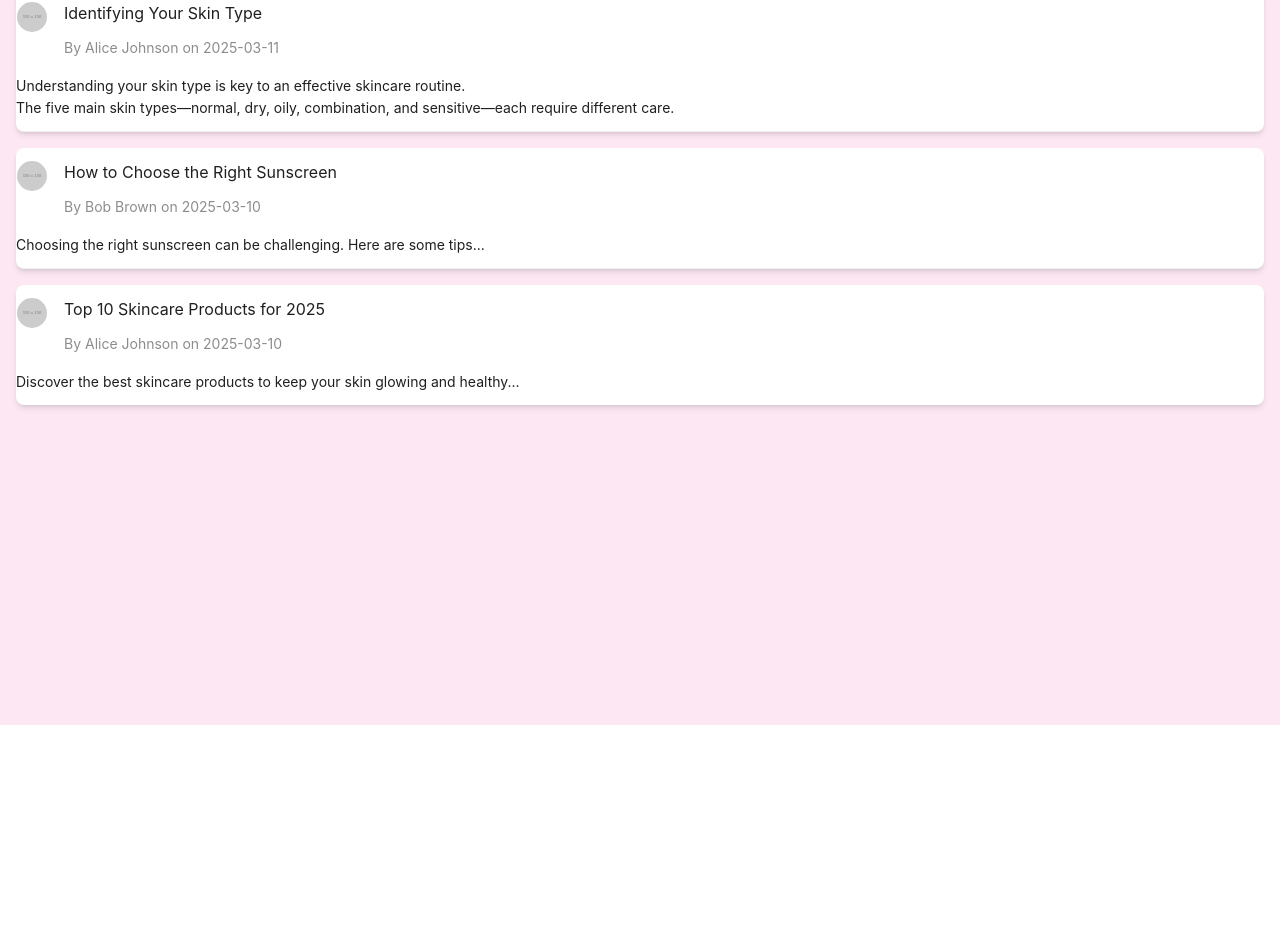
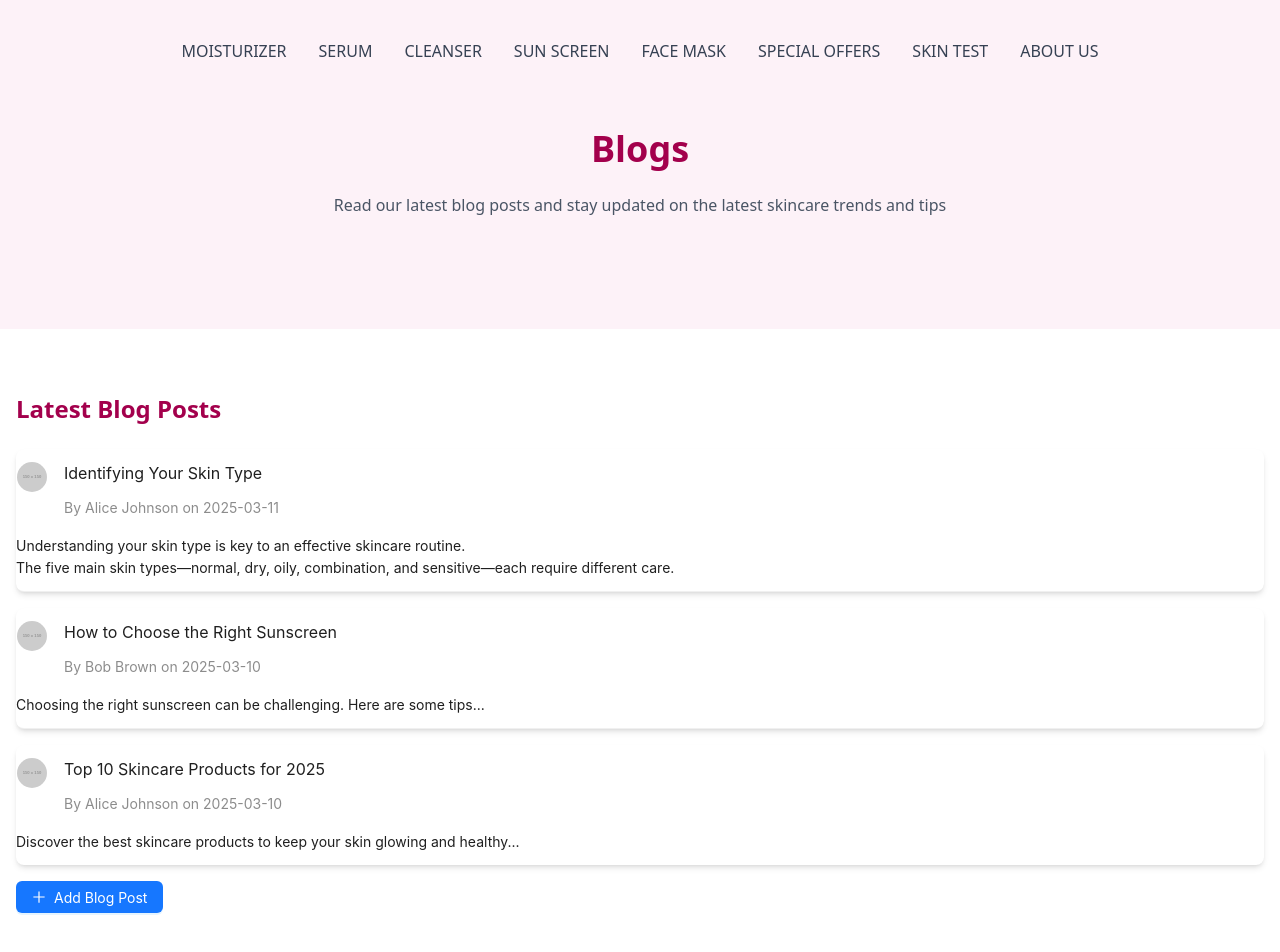
Before and after one commit to BaoNG0105/SkincareSalesSystem, a React (Vite) app: page /blog in a window 1280 px wide. Shown: the part 75-1027 px from the top of the page. Before the commit the page ends 800 px from the top, so only its background shows below. Built offline with nearby package versions, Linux system fonts and the light colour scheme.

Commit message:
edit blogs's router

```diff
--- a/src/components/footer.jsx
+++ b/src/components/footer.jsx
@@ -16,7 +16,7 @@ function Footer() {
                 <li><Link to="/return-policy" className="text-gray-600 hover:text-pink-600">Return Policy</Link></li>
                 <li><Link to="/privacy-policy" className="text-gray-600 hover:text-pink-600">Privacy Policy</Link></li>
                 <li><Link to="/terms-conditions" className="text-gray-600 hover:text-pink-600">Terms and Conditions</Link></li>
-                <li><Link to="/contact" className="text-gray-600 hover:text-pink-600">Contact Us</Link></li>
+                <li><Link to="/blog" className="text-gray-600 hover:text-pink-600">Blogs</Link></li>
                 <li><Link to="/faqs" className="text-gray-600 hover:text-pink-600">FAQs</Link></li>
               </ul>
             </div>
--- a/src/pages/blog/index.jsx
+++ b/src/pages/blog/index.jsx
@@ -1,35 +1,37 @@
-import { Button, Modal, List, Form, Input, Avatar } from 'antd';
-import { useState } from 'react';
-import { PlusOutlined } from '@ant-design/icons';
+import { Button, Modal, List, Form, Input, Avatar } from "antd";
+import { useState } from "react";
+import { PlusOutlined } from "@ant-design/icons";
 
 function BlogPage() {
   const [isOpen, setIsOpen] = useState(false);
   const [editingPost, setEditingPost] = useState(null);
   const [posts, setPosts] = useState([
     {
-      key: '1',
-      title: 'Identifying Your Skin Type',
-      author: 'Alice Johnson',
-      date: '2025-03-11',
+      key: "1",
+      title: "Identifying Your Skin Type",
+      author: "Alice Johnson",
+      date: "2025-03-11",
       content: `Understanding your skin type is key to an effective skincare routine.
       The five main skin types—normal, dry, oily, combination, and sensitive—each require different care.`,
-      avatar: 'https://via.placeholder.com/150'
+      avatar: "https://via.placeholder.com/150",
     },
     {
-      key: '2',
-      title: 'How to Choose the Right Sunscreen',
-      author: 'Bob Brown',
-      date: '2025-03-10',
-      content: 'Choosing the right sunscreen can be challenging. Here are some tips...',
-      avatar: 'https://via.placeholder.com/150'
+      key: "2",
+      title: "How to Choose the Right Sunscreen",
+      author: "Bob Brown",
+      date: "2025-03-10",
+      content:
+        "Choosing the right sunscreen can be challenging. Here are some tips...",
+      avatar: "https://via.placeholder.com/150",
     },
     {
-      key: '3',
-      title: 'Top 10 Skincare Products for 2025',
-      author: 'Alice Johnson',
-      date: '2025-03-10',
-      content: 'Discover the best skincare products to keep your skin glowing and healthy...',
-      avatar: 'https://via.placeholder.com/150'
+      key: "3",
+      title: "Top 10 Skincare Products for 2025",
+      author: "Alice Johnson",
+      date: "2025-03-10",
+      content:
+        "Discover the best skincare products to keep your skin glowing and healthy...",
+      avatar: "https://via.placeholder.com/150",
     },
   ]);
 
@@ -38,22 +40,39 @@ function BlogPage() {
   };
 
   const handleUpdate = (updatedPost) => {
-    setPosts(posts.map(post => post.key === updatedPost.key ? updatedPost : post));
+    setPosts(
+      posts.map((post) => (post.key === updatedPost.key ? updatedPost : post))
+    );
   };
 
   const handleDelete = (key) => {
-    setPosts(posts.filter(post => post.key !== key));
+    setPosts(posts.filter((post) => post.key !== key));
   };
 
   return (
-    <div className="bg-pink-100 min-h-screen p-4">
-      <Button type="primary" icon={<PlusOutlined />} onClick={() => setIsOpen(true)} className="mb-4">
-        Add Blog Post
-      </Button>
+    <div className="bg-white min-h-screen">
+      {/* Hero Banner Section */}
+      <section className="relative bg-pink-50 py-16">
+        <div className="container mx-auto px-4">
+          <h1 className="text-4xl font-bold text-center text-pink-800 mb-6">
+            Blogs
+          </h1>
+          <p className="text-gray-600 text-center max-w-2xl mx-auto mb-12">
+            Read our latest blog posts and stay updated on the latest skincare
+            trends and tips
+          </p>
+        </div>
+      </section>
+      {/* Blog Posts Section */}
+      <section className="py-16">
+        <div className="container mx-auto px-4">
+          <h2 className="text-2xl font-semibold text-pink-800 mb-6">
+            Latest Blog Posts
+          </h2>
           <List
             itemLayout="vertical"
             dataSource={posts}
-        renderItem={post => (
+            renderItem={(post) => (
               <List.Item
                 key={post.key}
                 className="bg-white p-4 rounded-lg shadow-md mb-4"
@@ -67,7 +86,12 @@ function BlogPage() {
               </List.Item>
             )}
           />
-      <Modal title={editingPost ? 'Edit Post' : 'Add Post'} open={isOpen} onCancel={() => setIsOpen(false)} onOk={() => setIsOpen(false)}>
+          <Modal
+            title={editingPost ? "Edit Post" : "Add Post"}
+            open={isOpen}
+            onCancel={() => setIsOpen(false)}
+            onOk={() => setIsOpen(false)}
+          >
             <Form>
               <Form.Item label="Title" name="title">
                 <Input />
@@ -83,6 +107,16 @@ function BlogPage() {
               </Form.Item>
             </Form>
           </Modal>
+          <Button
+            type="primary"
+            icon={<PlusOutlined />}
+            onClick={() => setIsOpen(true)}
+            className="mb-4"
+          >
+            Add Blog Post
+          </Button>
+        </div>
+      </section>
     </div>
   );
 }
--- a/src/pages/home/index.jsx
+++ b/src/pages/home/index.jsx
@@ -1,14 +1,11 @@
-import { Link } from 'react-router-dom'; // import Link
-// import { useState } from 'react'; // import useState
-// import { FaSearch, FaUser, FaShoppingCart, FaMapMarkerAlt } from 'react-icons/fa'; // import icons
-import { Swiper, SwiperSlide } from 'swiper/react'; // import Swiper
-import { Autoplay, Pagination, Navigation } from 'swiper/modules'; // import Modules
-import 'swiper/css'; // import CSS
-import 'swiper/css/pagination'; // import Pagination
-import 'swiper/css/navigation'; // import Navigation
+import { Link } from "react-router-dom"; // import Link
+import { Swiper, SwiperSlide } from "swiper/react"; // import Swiper
+import { Autoplay, Pagination, Navigation } from "swiper/modules"; // import Modules
+import "swiper/css"; // import CSS
+import "swiper/css/pagination"; // import Pagination
+import "swiper/css/navigation"; // import Navigation
 
 const HomePage = () => {
-
   return (
     <div className="min-h-screen bg-white">
       {/* Hero Banner */}
@@ -33,7 +30,8 @@ const HomePage = () => {
               <div
                 className="absolute inset-0 bg-cover bg-center bg-no-repeat"
                 style={{
-                  backgroundImage: "url('https://images.unsplash.com/photo-1576426863848-c21f53c60b19')",
+                  backgroundImage:
+                    "url('https://images.unsplash.com/photo-1576426863848-c21f53c60b19')",
                 }}
               >
                 <div className="absolute inset-0 bg-pink-40/90 backdrop-blur-sm"></div>
@@ -44,7 +42,8 @@ const HomePage = () => {
                     Discover Your Perfect Skincare Routine
                   </h1>
                   <p className="text-gray-700 text-lg mb-8 max-w-2xl mx-auto">
-                    Take our skin type test and get personalized product recommendations
+                    Take our skin type test and get personalized product
+                    recommendations
                   </p>
                   <Link
                     to="/skin-test"
@@ -62,7 +61,8 @@ const HomePage = () => {
               <div
                 className="absolute inset-0 bg-cover bg-center bg-no-repeat"
                 style={{
-                  backgroundImage: "url('https://images.unsplash.com/photo-1570554886111-e80fcca6a029')",
+                  backgroundImage:
+                    "url('https://images.unsplash.com/photo-1570554886111-e80fcca6a029')",
                 }}
               >
                 <div className="absolute inset-0 bg-pink-40/90 backdrop-blur-sm"></div>
@@ -73,7 +73,8 @@ const HomePage = () => {
                     Natural Beauty Products
                   </h1>
                   <p className="text-gray-700 text-lg mb-8 max-w-2xl mx-auto">
-                    Discover our collection of natural and organic skincare products
+                    Discover our collection of natural and organic skincare
+                    products
                   </p>
                   <Link
                     to="/category"
@@ -91,7 +92,8 @@ const HomePage = () => {
               <div
                 className="absolute inset-0 bg-cover bg-center bg-no-repeat"
                 style={{
-                  backgroundImage: "url('https://images.unsplash.com/photo-1598440947619-2c35fc9aa908')",
+                  backgroundImage:
+                    "url('https://images.unsplash.com/photo-1598440947619-2c35fc9aa908')",
                 }}
               >
                 <div className="absolute inset-0 bg-pink-40/90 backdrop-blur-sm"></div>
@@ -114,13 +116,46 @@ const HomePage = () => {
               </div>
             </div>
           </SwiperSlide>
+          {/* Slide 4 */}
+          <SwiperSlide>
+            <div className="relative h-full">
+              <div
+                className="absolute inset-0 bg-cover bg-center bg-no-repeat"
+                style={{
+                  backgroundImage:
+                    "url('https://res.cloudinary.com/dygipvoal/image/upload/v1741617663/wkuzseygbjcljnrka8fy.webp')",
+                }}
+              >
+                <div className="absolute inset-0 bg-pink-40/90 backdrop-blur-sm"></div>
+              </div>
+              <div className="relative container mx-auto px-4 h-full flex items-center justify-center">
+                <div className="text-center">
+                  <h1 className="text-5xl font-bold text-pink-800 mb-6">
+                    Blogs
+                  </h1>
+                  <p className="text-gray-700 text-lg mb-8 max-w-2xl mx-auto">
+                    Read our latest blog posts and stay updated on the latest
+                    skincare trends and tips
+                  </p>
+                  <Link
+                    to="/blog"
+                    className="inline-block bg-pink-600 text-white px-8 py-3 rounded-full hover:bg-pink-700 transition duration-300 shadow-lg hover:shadow-xl"
+                  >
+                    View Blogs
+                  </Link>
+                </div>
+              </div>
+            </div>
+          </SwiperSlide>
         </Swiper>
       </section>
 
       {/* Best Sellers Section */}
       <section className="py-16">
         <div className="container mx-auto px-4">
-          <h2 className="text-3xl font-bold text-center text-gray-800 mb-12">Best Sellers</h2>
+          <h2 className="text-3xl font-bold text-center text-gray-800 mb-12">
+            Best Sellers
+          </h2>
           <div className="grid grid-cols-1 md:grid-cols-4 gap-8">
             {/* Product Cards */}
             {/* Add your product components here */}
@@ -133,21 +168,32 @@ const HomePage = () => {
         <div className="container mx-auto px-4">
           <div className="grid grid-cols-1 md:grid-cols-3 gap-8">
             <div className="text-center">
-              <h3 className="text-xl font-semibold text-pink-800 mb-4">Personalized Routine</h3>
-              <p className="text-gray-600">Get a customized skincare routine based on your skin type</p>
+              <h3 className="text-xl font-semibold text-pink-800 mb-4">
+                Personalized Routine
+              </h3>
+              <p className="text-gray-600">
+                Get a customized skincare routine based on your skin type
+              </p>
             </div>
             <div className="text-center">
-              <h3 className="text-xl font-semibold text-pink-800 mb-4">Natural Ingredients</h3>
-              <p className="text-gray-600">Products made with carefully selected natural ingredients</p>
+              <h3 className="text-xl font-semibold text-pink-800 mb-4">
+                Natural Ingredients
+              </h3>
+              <p className="text-gray-600">
+                Products made with carefully selected natural ingredients
+              </p>
             </div>
             <div className="text-center">
-              <h3 className="text-xl font-semibold text-pink-800 mb-4">Expert Advice</h3>
-              <p className="text-gray-600">Get skincare tips from our beauty experts</p>
+              <h3 className="text-xl font-semibold text-pink-800 mb-4">
+                Expert Advice
+              </h3>
+              <p className="text-gray-600">
+                Get skincare tips from our beauty experts
+              </p>
             </div>
           </div>
         </div>
       </section>
-
     </div>
   );
 };
```
Also changed, not shown: src/main.jsx (+53 -55 lines). Lines whose indentation alone changed are shown as unchanged.
